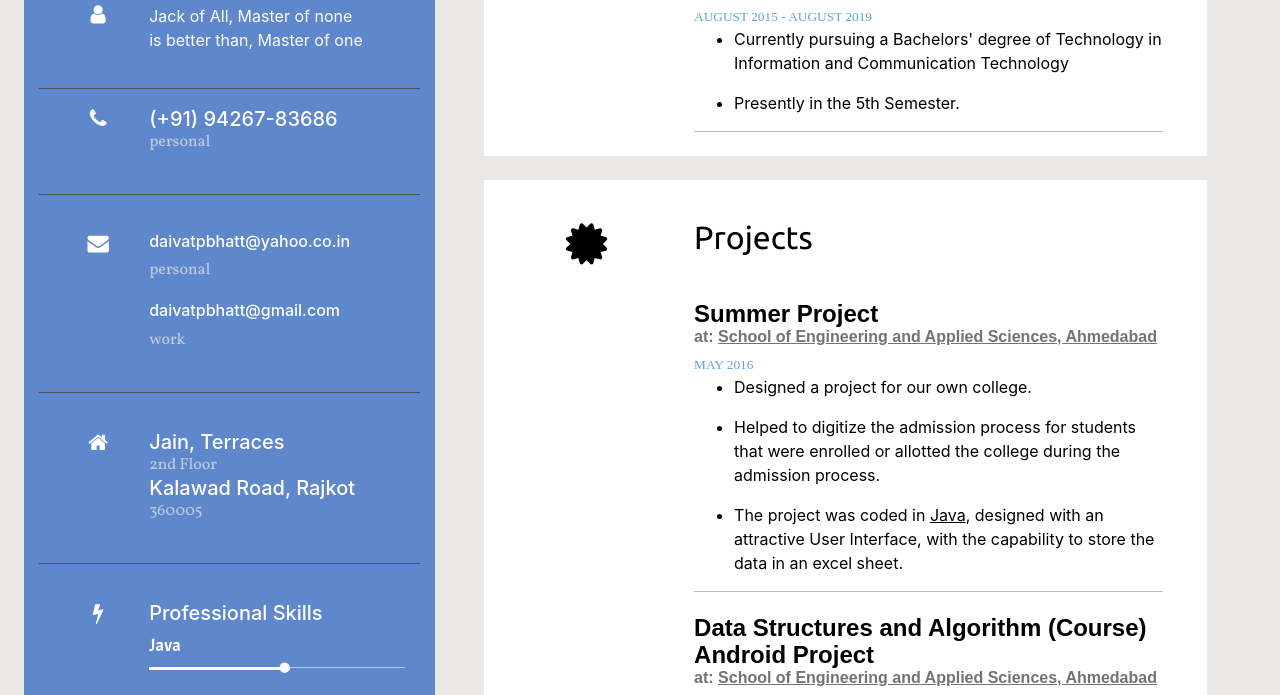
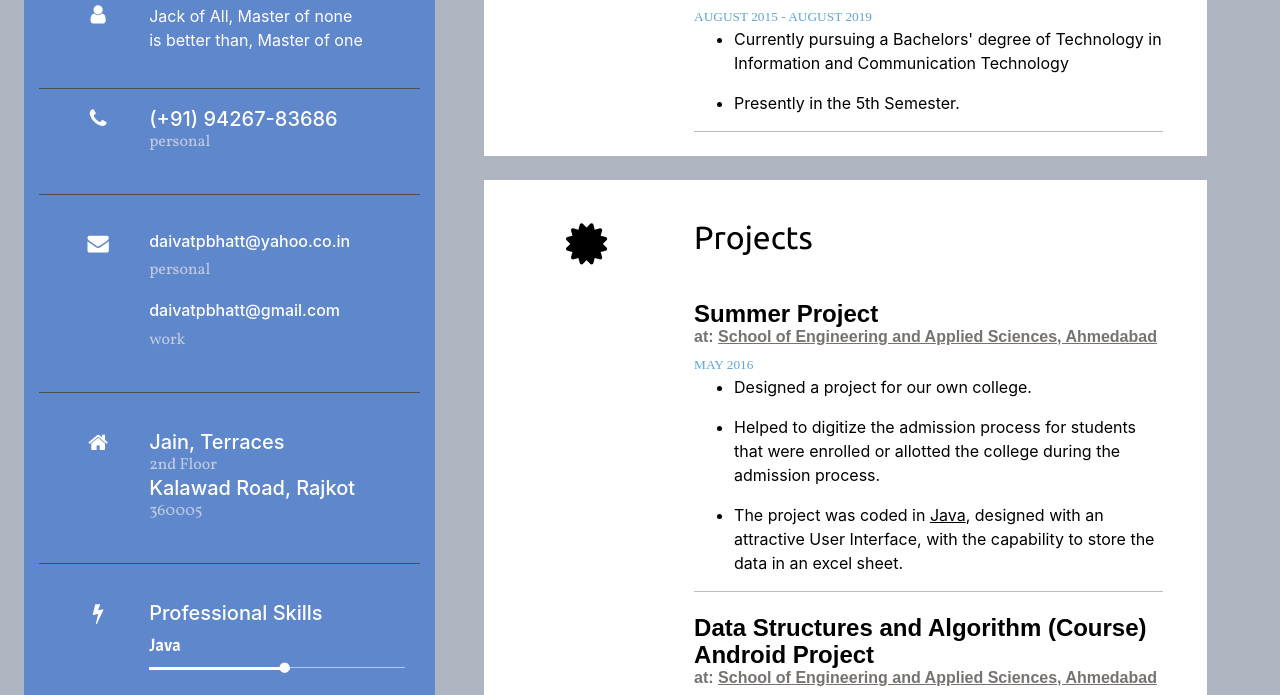
Before and after one commit to daivatpbhatt/daivatpbhatt.github.io, a plain HTML site: page index.html in a window 1280 px wide. Shown: the part 483-1178 px from the top of the page. Drawn offline with Linux system fonts and the light colour scheme; a web font is replaced by a local one.

Commit message:
Background color to entire page.

```diff
--- a/index.html
+++ b/index.html
@@ -9,7 +9,7 @@
 	<link href="https://fonts.googleapis.com/css?family=Acme|Arvo|Droid+Sans|Artifika|Raleway|Vollkorn|Ubuntu" rel="stylesheet">		<!--FOR FONTS-->
 	<link rel="stylesheet" href="css/font-awesome/css/font-awesome.min.css">
 </head>
-<body class = "body">
+<body class = "body" style="background-color: #aeb5c1; margin: 0">
 <!--CONTAINER-->
 <div class = "container-fluid">
 	<div class = "row">
```
